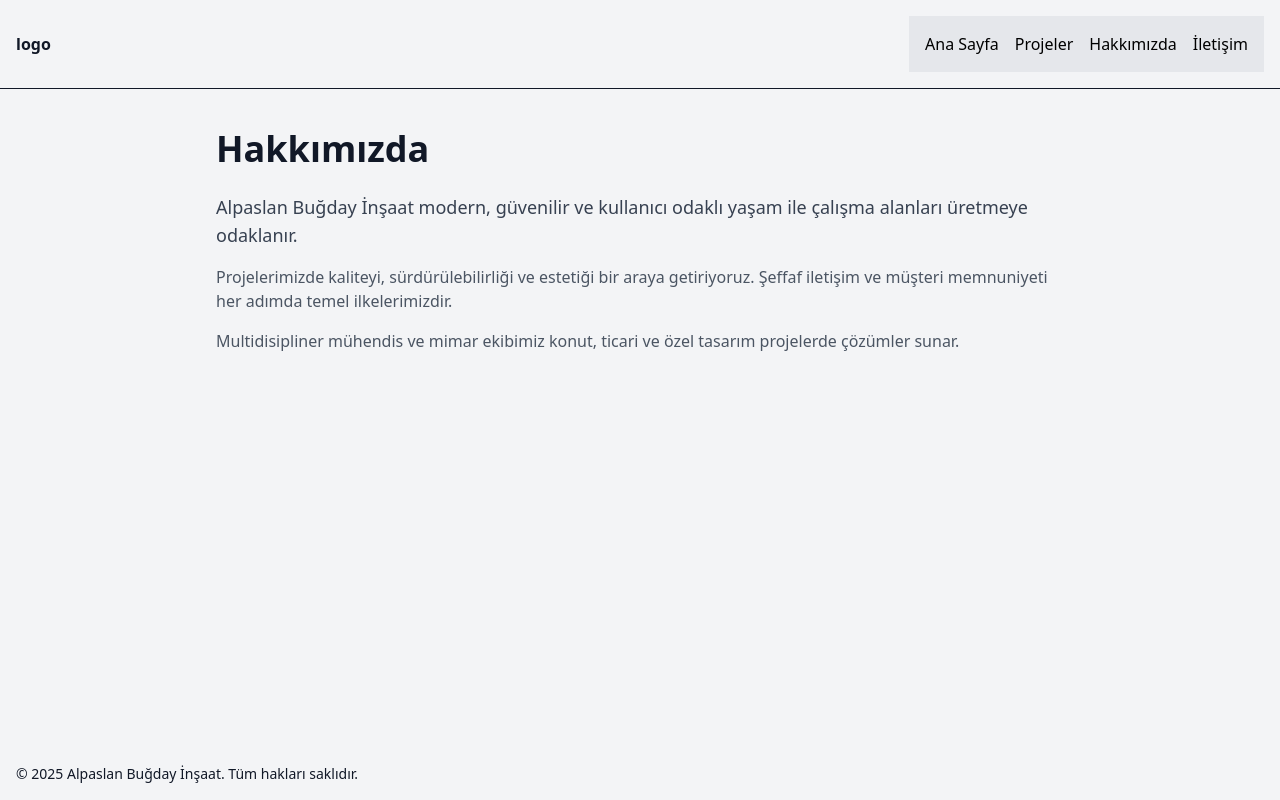
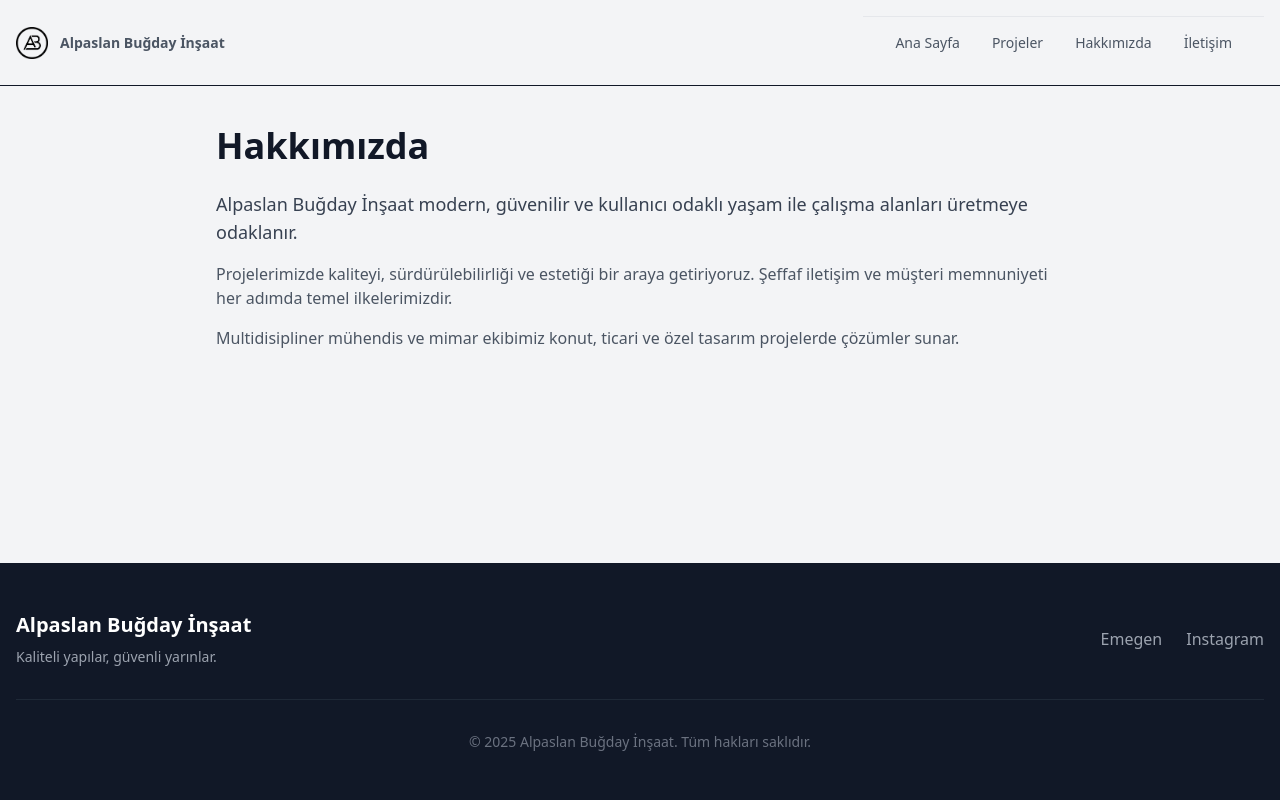
Before and after one commit to Nurullah-Nergiz/sarraf-bugday, a Next.js app: page /about in a window 1280 px wide. Built offline with nearby package versions, Linux system fonts and the light colour scheme.

Commit message:
Refactor layout and footer components for improved structure and styling; update header with logo and company name

```diff
--- a/app/layout.jsx
+++ b/app/layout.jsx
@@ -33,12 +33,11 @@ export default function RootLayout({ children }) {
 
    return (
       <html lang="tr">
-         <body className={`${geistSans.variable} ${geistMono.variable}  `}>
-            <section className="h-full flex flex-col">
-               <Header />
-               <main className="flex-1 p-4">{children}</main>
-               <Footer />
-            </section>
+         <body
+            className={`${geistSans.variable} ${geistMono.variable} h-full flex flex-col `}>
+            <Header />
+            <section className="flex-1 p-4">{children}</section>
+            <Footer />
          </body>
       </html>
    );
--- a/components/Footer/index.jsx
+++ b/components/Footer/index.jsx
@@ -1,11 +1,42 @@
+import Link from "next/link";
+
 export default function Footer() {
    return (
-      <footer className="container mx-auto p-4 pb-16 sm:pb-4 flex items-center justify-between text-sm">
-         <div>
-            &copy; {new Date().getFullYear()} Alpaslan Buğday İnşaat. Tüm hakları
-            saklıdır.
+      <footer className="bg-gray-900 text-white py-12 mt-12">
+         <div className="container mx-auto px-4">
+            <div className="flex flex-col md:flex-row justify-between items-center">
+               <div className="mb-4 md:mb-0 text-center md:text-left">
+                  <h3 className="text-xl font-bold mb-2">
+                     Alpaslan Buğday İnşaat
+                  </h3>
+                  <p className="text-gray-400 text-sm">
+                     Kaliteli yapılar, güvenli yarınlar.
+                  </p>
+               </div>
+
+               <div className="flex space-x-6">
+                  <a
+                     href="https://emegen.com.tr/@alpaslan-bugday-insaat"
+                     target="_blank"
+                     rel="noopener noreferrer"
+                     className="text-gray-400 hover:text-white transition-colors duration-300">
+                     Emegen
+                  </a>
+                  <a
+                     href="https://www.instagram.com/alpsayapi/"
+                     target="_blank"
+                     rel="noopener noreferrer"
+                     className="text-gray-400 hover:text-pink-500 transition-colors duration-300">
+                     Instagram
+                  </a>
+               </div>
+            </div>
+
+            <div className="border-t border-gray-800 mt-8 pt-8 text-center text-sm text-gray-500">
+               &copy; {new Date().getFullYear()} Alpaslan Buğday İnşaat. Tüm
+               hakları saklıdır.
+            </div>
          </div>
-         <div>{/* Sosyal Medya İkonları */}</div>
       </footer>
    );
 }
--- a/components/Header/index.jsx
+++ b/components/Header/index.jsx
@@ -1,12 +1,19 @@
+import Link from "next/link";
 import Nav from "../Nav";
 
 export default function Header() {
    return (
       <header className="border-b border-current">
          <section className="container mx-auto p-4 flex items-center justify-between">
-            <div className="font-bold">logo</div>
+            <Link href="/"
+               className="flex items-center gap-3"
+            >
+               <img src="/logo.png" alt="Logo" className="h-8 w-auto" />
+               <p
+                  className="text-sm font-semibold text-gray-600"
+               >Alpaslan Buğday İnşaat</p>
+            </Link>
             <Nav />
-
          </section>
       </header>
    );
--- a/components/Nav/index.jsx
+++ b/components/Nav/index.jsx
@@ -2,29 +2,31 @@ import Link from "next/link";
 
 export default function Nav() {
    return (
-      <nav className="p-4 bg-gray-200  fixed right-0 bottom-0 left-0 z-50 sm:relative">
-         <ul className="flex justify-evenly items-center gap-4">
+      <nav className="p-4 sm:px-8  border-t fixed right-0 bottom-0 left-0 z-50 sm:sticky sm:top-0">
+         <div className="max-w-4xl mx-auto">
+            <ul className="flex justify-evenly sm:justify-center items-center gap-8 text-sm font-medium text-gray-600">
                <li>
-               <Link className="text-black" href="/">
+                  <Link className="hover:text-black transition-colors py-2" href="/">
                      Ana Sayfa
                   </Link>
                </li>
                <li>
-               <Link className="text-black" href="/projects">
+                  <Link className="hover:text-black transition-colors py-2" href="/projects">
                      Projeler
                   </Link>
                </li>
                <li>
-               <Link className="text-black" href="/about">
+                  <Link className="hover:text-black transition-colors py-2" href="/about">
                      Hakkımızda
                   </Link>
                </li>
                <li>
-               <Link className="text-black" href="/contact">
+                  <Link className="hover:text-black transition-colors py-2" href="/contact">
                      İletişim
                   </Link>
                </li>
             </ul>
+         </div>
       </nav>
    );
 }
```
Lines whose indentation alone changed are shown as unchanged.
